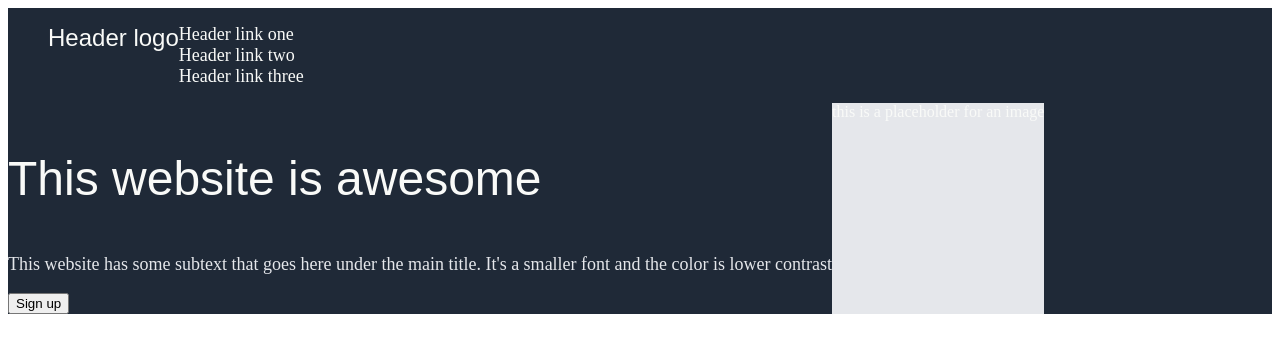
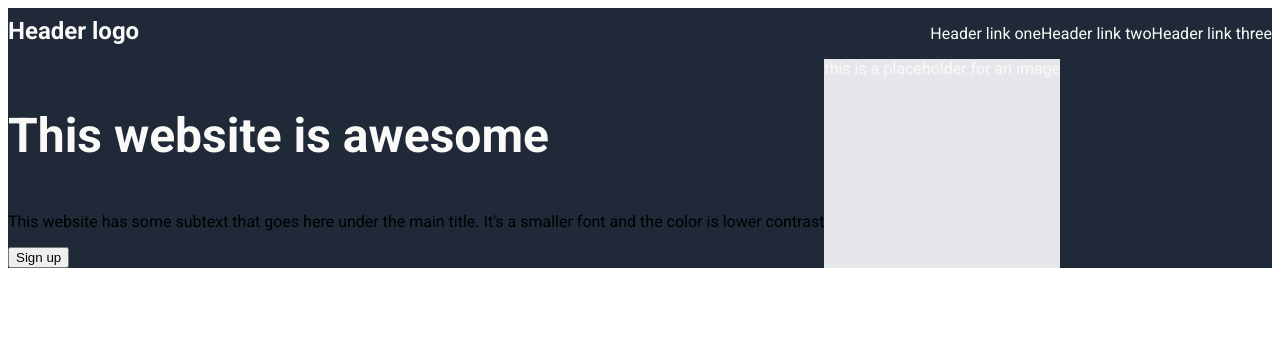
Before and after one commit to CreeKrull/landing_page, a plain HTML site: page index.html in a window 1280 px wide. Drawn offline with Linux system fonts and the light colour scheme.

Commit message:
Finalize head, add font specs and rearrange header

```diff
--- a/index.html
+++ b/index.html
@@ -1,25 +1,25 @@
 <html lang="en">
   <head>
     <meta charset="UTF-8">
+    <meta http-equiv="X-UA-Compatible" content="IE-edge">
+    <meta name="viewport" content="width=device-width,initial-scale=1.0">
     <link rel="stylesheet" href="styles.css">
     <title>Landing Page</title>
   </head>
   <body>
     <div class="header">
       <div class="topheader">
-        <ul>
-          <li class="logo">Header logo</li>
-          <div class="secondary">
+        <div class="logo">Header logo</div>
+        <ul class="links_secondary">
           <li><a>Header link one</a></li>
           <li><a>Header link two</a></li>
           <li><a>Header link three</a></li>
-          </div>
         </ul>
       </div>
       <div class="subheader">
         <div class="hero">
           <p class="awesome">This website is awesome</p>
-          <p class="secondary">This website has some subtext that goes here under the main title. It's a smaller font and the color is lower contrast</p>
+          <p class="text_secondary">This website has some subtext that goes here under the main title. It's a smaller font and the color is lower contrast</p>
           <button>Sign up</button>
         </div>
         <div class="placeholder">
--- a/styles.css
+++ b/styles.css
@@ -1,9 +1,15 @@
+@import url('https://fonts.googleapis.com/css2?family=Roboto:wght@400;700&display=swap');
+
+body {
+  font-family: Roboto, sans-serif;
+}
+
 .header, .footer {
   background-color: #1F2937;
 }
 
 .awesome, .logo {
-  font-family: sans-serif;
+  font-weight: 700;
   color: #f9faf8;
 }
 
@@ -43,9 +49,11 @@ ul {
 }
 
 .topheader {
+  display: flex;
+  flex-flow: row nowrap;
   justify-content: space-between;
+  align-items: baseline;
 }
-
 .links_secondary {
   display: flex;
 
```
